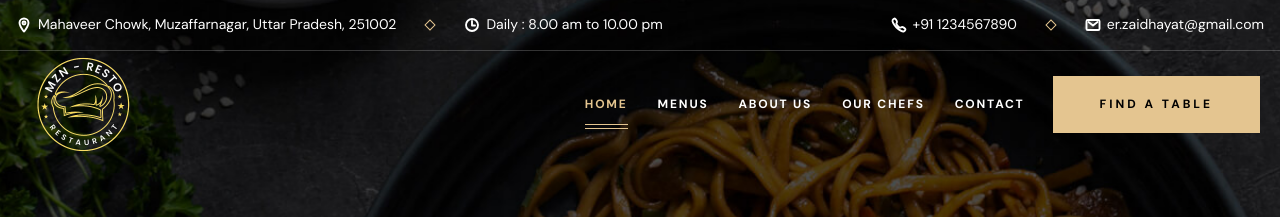
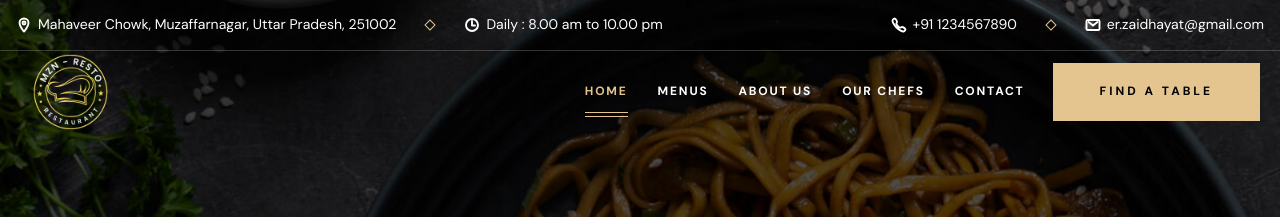
Before and after one commit to gitzaidhayat/Mzn-Restaurent, a plain HTML site: page index.html in a window 1280 px wide. Shown: the top 217 px of the page. Drawn offline with nearby package versions, Linux system fonts and the light colour scheme; a web font is replaced by a local one.

Commit message:
Update index.html

```diff
--- a/index.html
+++ b/index.html
@@ -95,7 +95,7 @@
     <div class="container">
 
       <a href="#" class="logo">
-        <img src="./assets/images/logo.png" width="125" height="50" alt="MZN  - Home">
+        <img src="./assets/images/logo.png" width="100" height="80" alt="MZN  - Home">
       </a>
 
       <nav class="navbar" data-navbar>
@@ -1185,24 +1185,47 @@
           <li>
             <a href="#" class="label-2 footer-link hover-underline">Youtube</a>
           </li>
+
           <li>
             <a href="#" class="label-2 footer-link hover-underline">Google Map</a>
           </li>
+
         </ul>
+
       </div>
+
       <div class="footer-bottom">
+
         <p class="copyright">
           &copy; 2024 Zaidy Team. All Rights Reserved | Crafted by <a href="https://github.com/gitzaidhayat"
             target="_blank" class="link">zaidhayat</a>
         </p>
+
       </div>
+
     </div>
   </footer>
+
+
+
+
+
+
   <a href="#top" class="back-top-btn active" aria-label="back to top" data-back-top-btn>
     <ion-icon name="chevron-up" aria-hidden="true"></ion-icon>
   </a>
+
+
+
+
+
   <script src="./assets/js/script.js"></script>
+
+
+
   <script type="module" src="https://unpkg.com/ionicons@5.5.2/dist/ionicons/ionicons.esm.js"></script>
   <script nomodule src="https://unpkg.com/ionicons@5.5.2/dist/ionicons/ionicons.js"></script>
+
 </body>
+
 </html>
```
